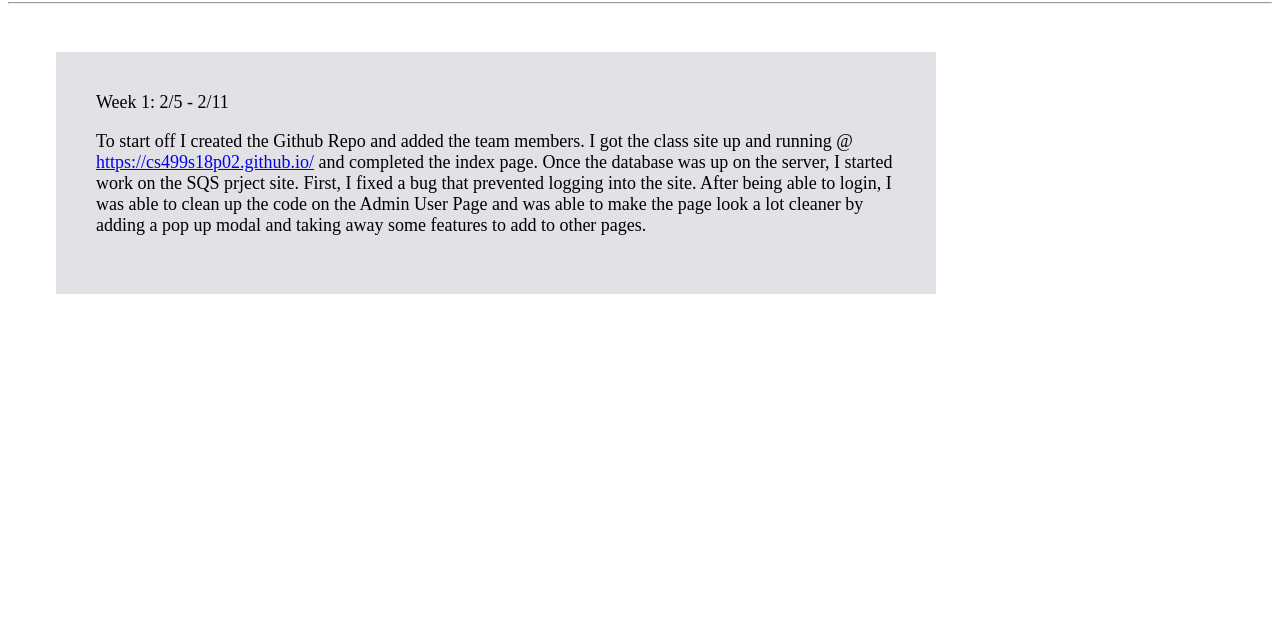
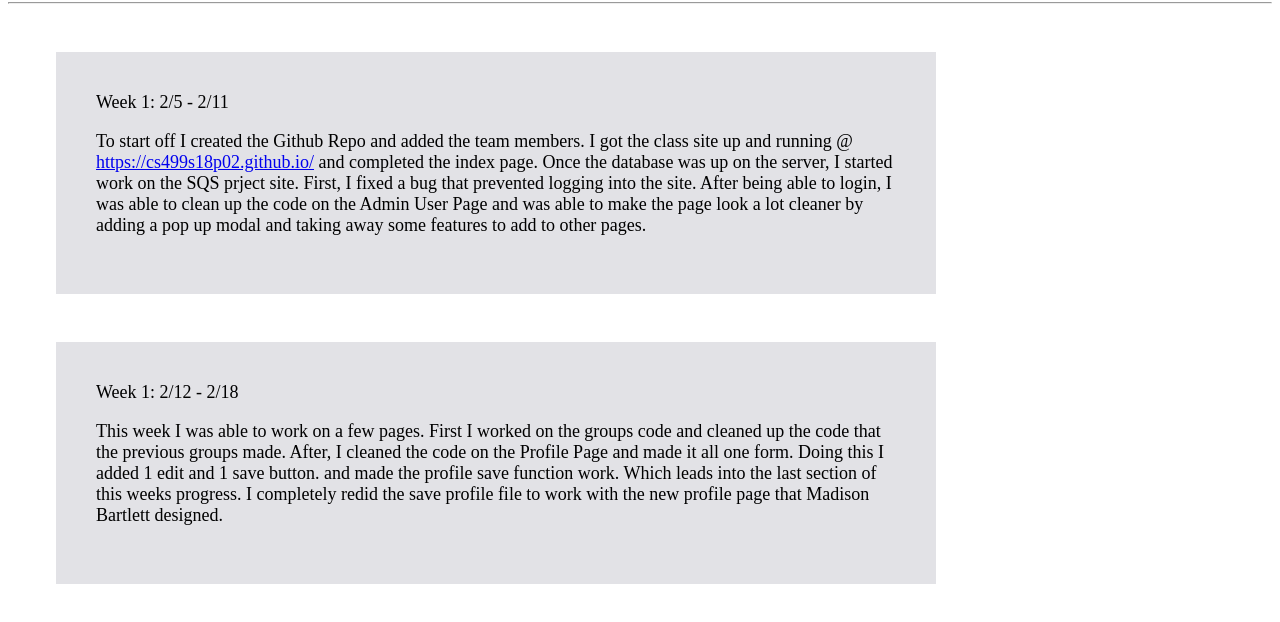
Before and after one commit to CS499S18P02/Project-02, a plain HTML site: page Weekly-Updates-Zack.html in a window 1280 px wide. Shown: the part 78-700 px from the top of the page. Drawn offline with Linux system fonts and the light colour scheme.

Commit message:
Weekly update - Zack

```diff
--- a/Weekly-Updates-Zack.html
+++ b/Weekly-Updates-Zack.html
@@ -17,6 +17,15 @@
           into the site. After being able to login, I was able to clean up the code on the Admin User Page and was able to make the
           page look a lot cleaner by adding a pop up modal and taking away some features to add to other pages. </p>
     </article>
+    <article class="weekly-post">
+      <header>
+        Week 1: 2/12 - 2/18
+      </header>
+      <p>This week I was able to work on a few pages. First I worked on the groups code and cleaned up the code that the previous groups
+          made. After, I cleaned the code on the Profile Page and made it all one form. Doing this I added 1 edit and 1 save button.
+          and made the profile save function work. Which leads into the last section of this weeks progress. I completely redid the save profile file
+          to work with the new profile page that Madison Bartlett designed.</p>
+    </article>
   </body>
 </html>
 
```
